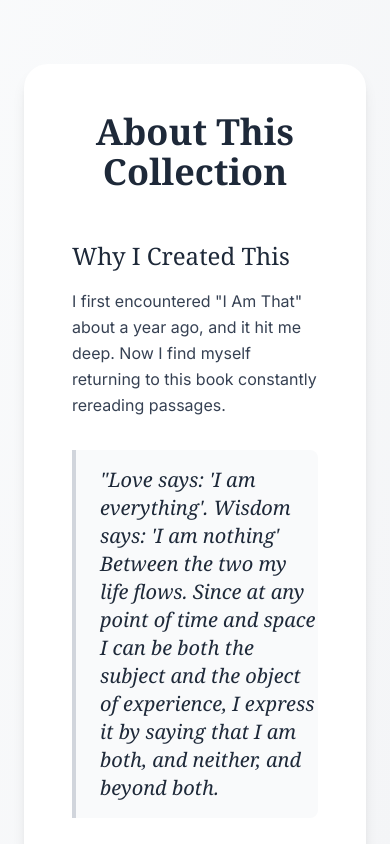
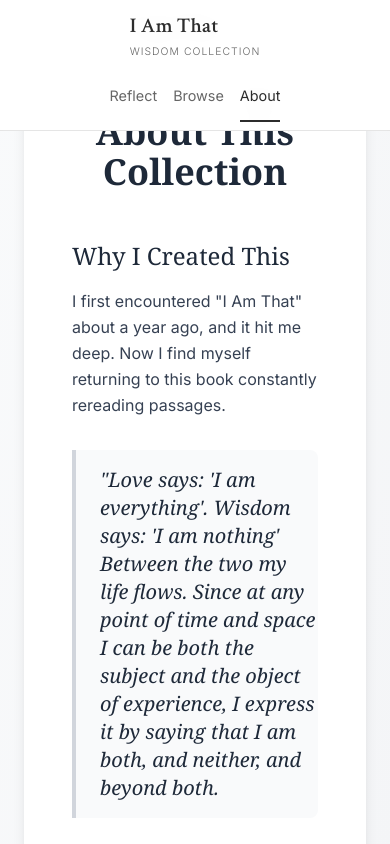
Before and after one commit to scare-destiny/i-am-that, an Astro site: page /about in a window 390 px wide. Shown: the top 844 px of the page. Built offline with nearby package versions, Linux system fonts and the light colour scheme; Astro itself is replaced by a stand-in of ours.

Commit message:
Add title tag to head in Layout.astro

```diff
--- a/src/components/Header.astro
+++ b/src/components/Header.astro
@@ -0,0 +1,159 @@
+---
+// src/components/Header.astro
+---
+
+<header class="site-header">
+    <div class="header-container">
+      <div class="logo-section">
+        <a href="/" class="logo-link">
+          <h1 class="logo">I Am That</h1>
+          <span class="subtitle">Wisdom Collection</span>
+        </a>
+      </div>
+
+      <nav class="main-nav">
+        <a href="/" class="nav-link" data-current={Astro.url.pathname === '/'}>
+          Reflect
+        </a>
+        <a href="/quotes" class="nav-link" data-current={Astro.url.pathname === '/quotes'}>
+          Browse
+        </a>
+        <a href="/about" class="nav-link" data-current={Astro.url.pathname === '/about'}>
+          About
+        </a>
+      </nav>
+    </div>
+  </header>
+
+  <style>
+    .site-header {
+      position: fixed;
+      top: 0;
+      left: 0;
+      right: 0;
+      background: rgba(255, 255, 255, 0.95);
+      backdrop-filter: blur(10px);
+      border-bottom: 1px solid rgba(0, 0, 0, 0.1);
+      z-index: 100;
+      transition: all 0.3s ease;
+    }
+
+    .header-container {
+      max-width: 1200px;
+      margin: 0 auto;
+      padding: 1rem 2rem;
+      display: flex;
+      justify-content: space-between;
+      align-items: center;
+    }
+
+    .logo-section {
+      display: flex;
+      flex-direction: column;
+    }
+
+    .logo-link {
+      text-decoration: none;
+      color: inherit;
+    }
+
+    .logo {
+      font-family: 'Crimson Text', serif;
+      font-size: 1.5rem;
+      font-weight: 600;
+      color: #2c2c2c;
+      margin: 0;
+      line-height: 1;
+    }
+
+    .subtitle {
+      font-size: 0.7rem;
+      color: #666;
+      font-weight: 300;
+      letter-spacing: 0.1em;
+      text-transform: uppercase;
+      margin-top: 0.2rem;
+    }
+
+    .main-nav {
+      display: flex;
+      gap: 2rem;
+      align-items: center;
+    }
+
+    .nav-link {
+      text-decoration: none;
+      color: #666;
+      font-weight: 400;
+      font-size: 0.95rem;
+      padding: 0.5rem 0;
+      position: relative;
+      transition: color 0.3s ease;
+    }
+
+    .nav-link:hover {
+      color: #2c2c2c;
+    }
+
+    .nav-link[data-current="true"] {
+      color: #2c2c2c;
+      font-weight: 500;
+    }
+
+    .nav-link[data-current="true"]::after {
+      content: '';
+      position: absolute;
+      bottom: -0.5rem;
+      left: 0;
+      right: 0;
+      height: 2px;
+      background: #2c2c2c;
+    }
+
+    /* Add padding to body to account for fixed header */
+    :global(body) {
+      padding-top: 80px;
+    }
+
+    @media (max-width: 768px) {
+      .header-container {
+        padding: 1rem;
+      }
+
+      .main-nav {
+        gap: 1.5rem;
+      }
+
+      .nav-link {
+        font-size: 0.9rem;
+      }
+
+      .logo {
+        font-size: 1.3rem;
+      }
+
+      .subtitle {
+        font-size: 0.65rem;
+      }
+
+      :global(body) {
+        padding-top: 70px;
+      }
+    }
+
+    @media (max-width: 480px) {
+      .header-container {
+        flex-direction: column;
+        gap: 1rem;
+        padding: 1rem;
+      }
+
+      .main-nav {
+        gap: 1rem;
+      }
+
+      :global(body) {
+        padding-top: 100px;
+      }
+    }
+  </style>
--- a/src/layouts/Layout.astro
+++ b/src/layouts/Layout.astro
@@ -40,6 +40,8 @@ const { title = 'Highlights Collection', description = "Wisdom from Nisargadatta
     <meta name="twitter:title" content={title} />
     <meta name="twitter:description" content={description} />
     <meta name="twitter:image" content={image} />
+
+    <title>{title}</title>
     <Umami/>
   </head>
   <body>
```
